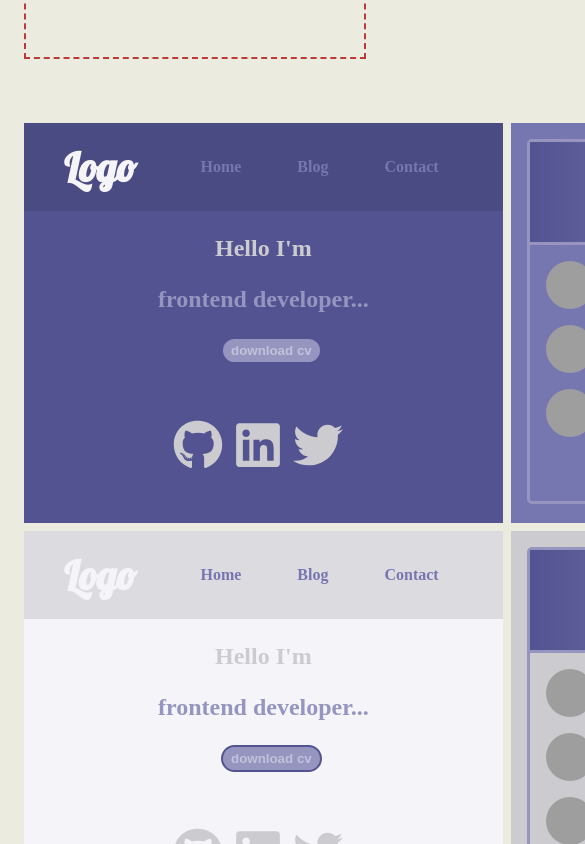
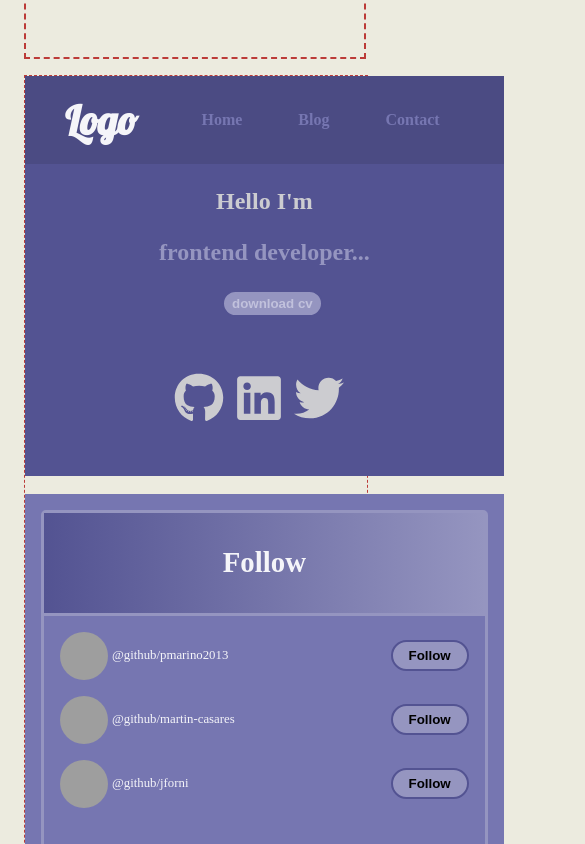
Before and after one commit to martin-casares/any-colors, a React (Vite) app: page / in a window 390 px wide. Shown: the part 1280-2124 px from the top of the page, 585 px wide, since content can reach past the window. Built offline with nearby package versions, Linux system fonts and the light colour scheme; grey boxes are pictures that could not be loaded.

Commit message:
section three general style

```diff
--- a/src/components/listComponents/listComponents.css
+++ b/src/components/listComponents/listComponents.css
@@ -1,12 +1,32 @@
 .mini-layout {
-	margin-top: 4rem;
-	width: 1325px;
+	width: 100%;
 	height: 100%;
 	display: grid;
-	grid-template-rows: repeat(2, 1fr);
-	grid-template-columns: repeat(3, 1fr);
-	gap: 8px;
+	grid-template-rows: repeat(3, 1fr);
+	grid-template-columns: repeat(2, 1fr);
+	gap: 18px;
+	border: 1px dashed var(--red);
+	margin-top: 1rem;
+	/* padding: 1rem; */
+	/*grid-gap: 2rem;
+	/* display: flex;
+	flex-wrap: wrap;
+	justify-content: center; */
+
+	/* margin-left: 2rem; */
+	/* grid-template-columns: repeat(3, 1fr); */
 }
 
 .mini-box {
+	margin: 0rem;
+	width: 50%;
 }
+
+@media (max-width: 769px) {
+	.mini-layout {
+		grid-template-columns: repeat(1, 1fr);
+	}
+	.mini-box {
+		width: 100%;
+	}
+}
```
